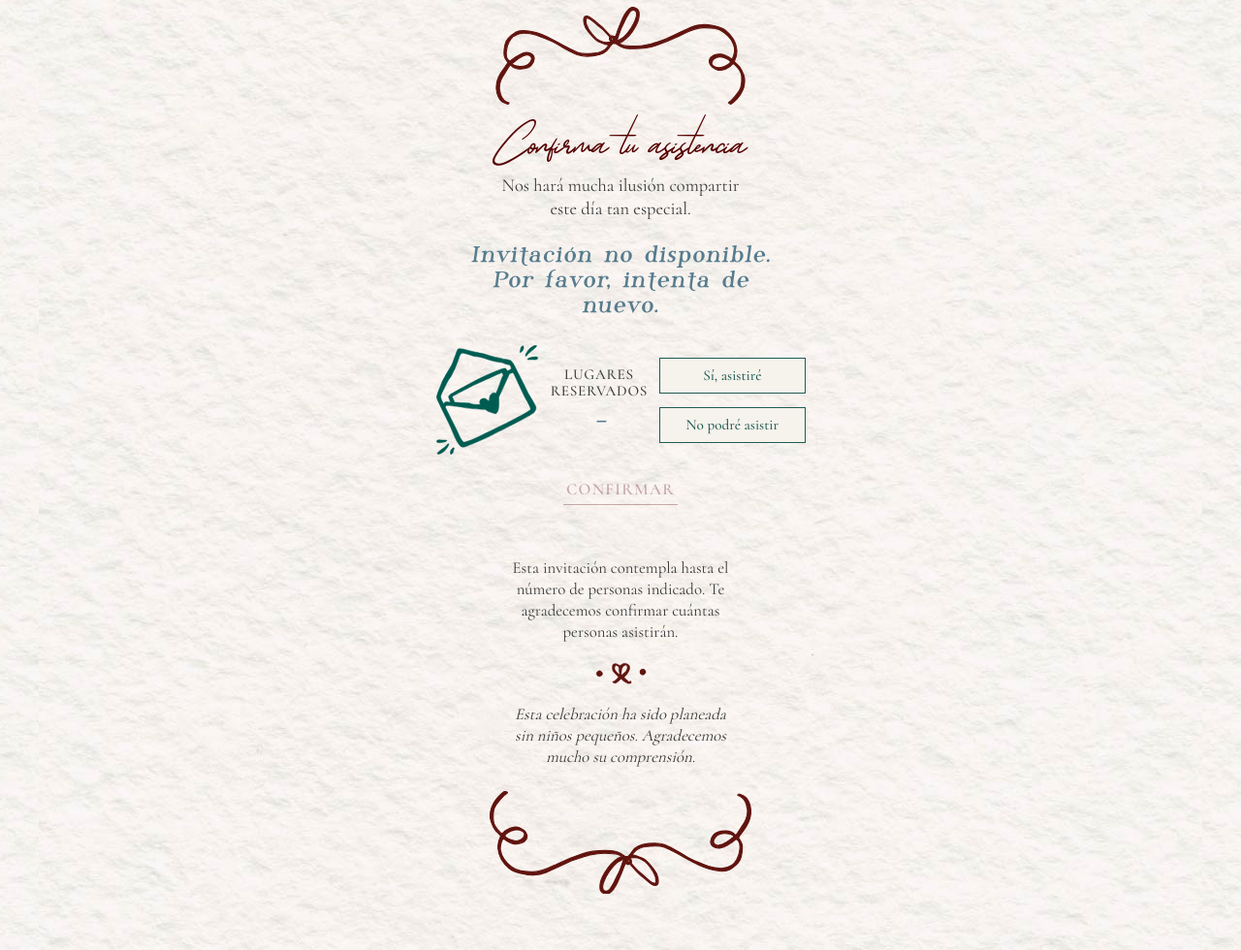
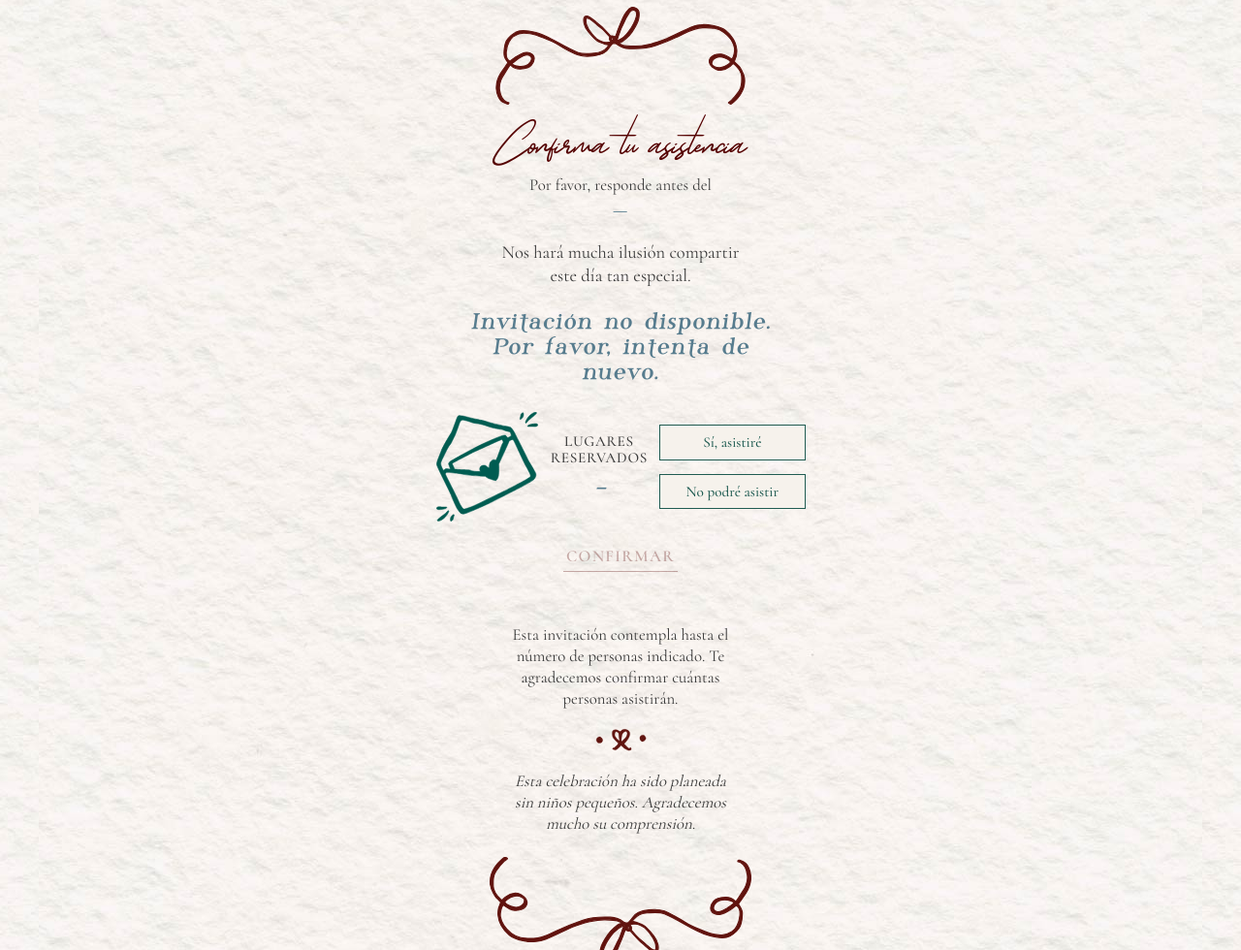
Before and after one commit to fprouvaire/boda-catalina-rafael, a plain HTML site: page index.html in a window 1280 px wide. Shown: the part 4026-5006 px from the top of the page at 97% size. Drawn offline with Linux system fonts and the light colour scheme.

Commit message:
Add personalized RSVP deadline

```diff
--- a/index.html
+++ b/index.html
@@ -7,7 +7,7 @@
 
     <title>Rafael & Catalina</title>
 
-    <link rel="stylesheet" href="style.css?v=8">
+    <link rel="stylesheet" href="style.css?v=9">
 </head>
 
 <body>
@@ -610,8 +610,24 @@
 
 
   <h2 class="rsvp-heading">
-    Confirma tu asistencia
+  Confirma tu asistencia
   </h2>
+
+
+  <div class="rsvp-deadline">
+
+  <p class="rsvp-deadline-label">
+    Por favor, responde antes del
+  </p>
+
+  <p
+    class="rsvp-deadline-date"
+    id="rsvp-deadline"
+  >
+    —
+  </p>
+
+</div>
 
   <p class="rsvp-intro">
     Nos hará mucha ilusión compartir este día tan especial.
@@ -810,7 +826,7 @@
   >
 </button>
 
-    <script src="script.js?v=8"></script>
+    <script src="script.js?v=9"></script>
 
 </body>
 
--- a/script.js
+++ b/script.js
@@ -177,6 +177,8 @@ const rsvpSubmit =
 const rsvpStatus =
   document.getElementById("rsvp-status");
 
+  const rsvpDeadlineElement =
+  document.getElementById("rsvp-deadline");
 
 /* =========================
    READ GUEST ID FROM URL
@@ -328,6 +330,11 @@ async function loadGuestData() {
       guestName;
 
   }
+
+  if (rsvpDeadlineElement) {
+  rsvpDeadlineElement.textContent =
+    data.deadline || "—";
+}
 
 }
 
--- a/style.css
+++ b/style.css
@@ -1699,6 +1699,38 @@ body {
 }
 
 /* =========================
+   DEADLINE
+   ========================= */
+
+.rsvp-deadline {
+  width: 85%;
+  max-width: 360px;
+  margin: 10px auto 22px;
+  text-align: center;
+}
+
+.rsvp-deadline-label {
+  margin: 0;
+  font-family: "Cormorant", serif;
+  font-size: clamp(0.95rem, 3.4vw, 1.05rem);
+  line-height: 1.3;
+  color: var(--text);
+}
+
+.rsvp-deadline-date {
+  margin: 3px 0 0;
+
+  font-family: "Cormorant", serif;
+  font-size: clamp(1rem, 3.8vw, 1.15rem);
+  font-weight: 600;
+  font-style: normal;
+
+  letter-spacing: 0.03em;
+
+  color: var(--teal);
+}
+
+/* =========================
    FAREWELL
    ========================= */
 
```
